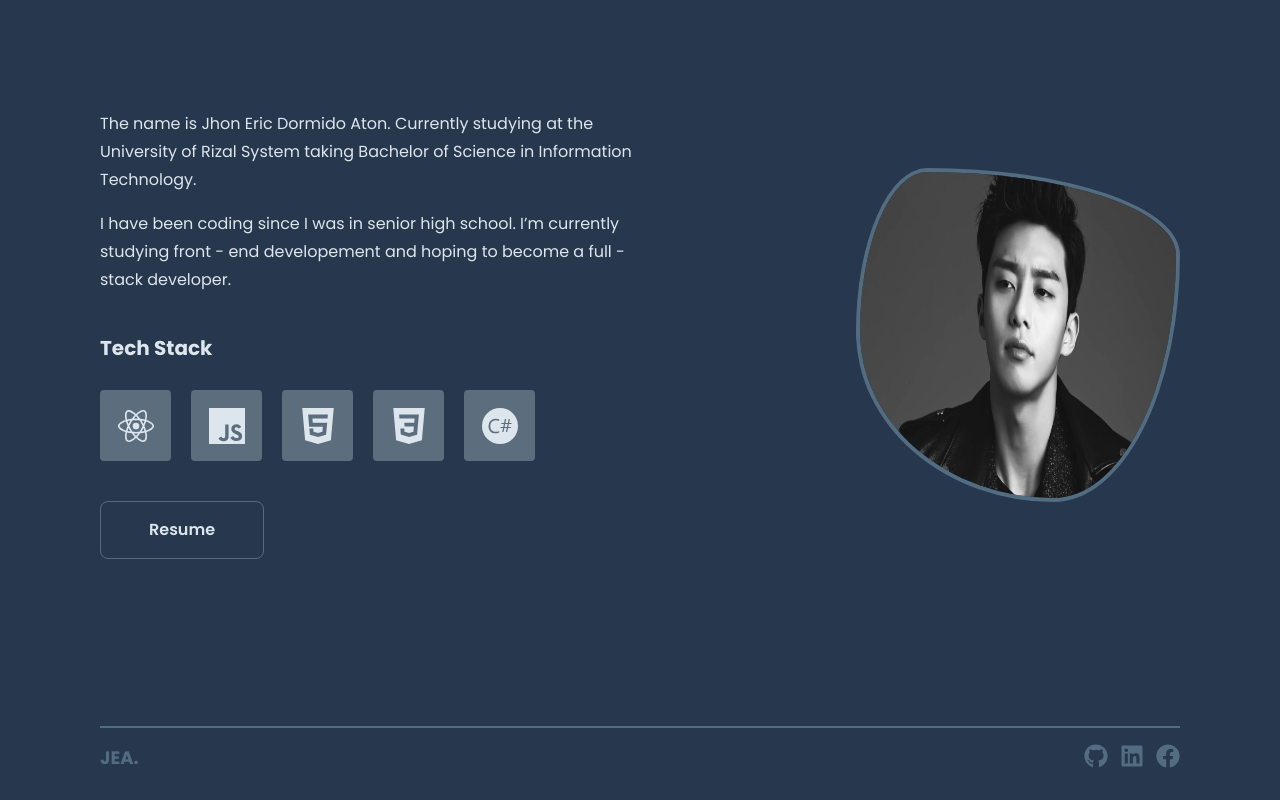
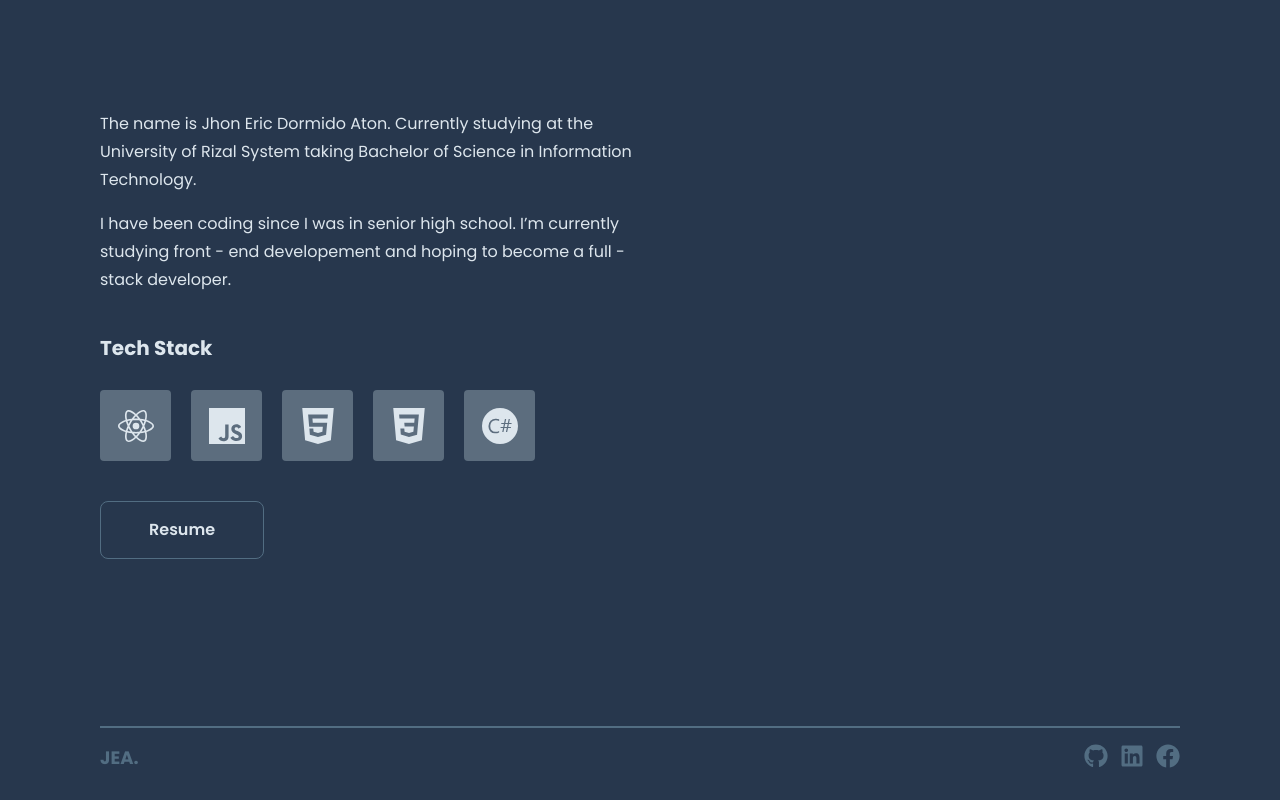
Before and after one commit to Jhoneric12/react-portfolio, a React (Vite) app: page / in a window 1280 px wide. Shown: the part 2456-3256 px from the top of the page. Built offline with nearby package versions, Linux system fonts and the light colour scheme; a web font is replaced by a local one.

Commit message:
remove about image

```diff
--- a/index.html
+++ b/index.html
@@ -7,7 +7,7 @@
     <link rel="preconnect" href="https://fonts.gstatic.com" crossorigin>
     <link href="https://fonts.googleapis.com/css2?family=Inika:wght@400;700&family=Poppins:ital,wght@0,100;0,200;0,300;0,400;0,500;0,600;0,700;0,800;0,900;1,100;1,200;1,300;1,400;1,500;1,600;1,700;1,800;1,900&display=swap" rel="stylesheet">
     <meta name="viewport" content="width=device-width, initial-scale=1.0" />
-    <title>Jhon Nigga</title>
+    <title>Jhon Eric V. Aton</title>
   </head>
   <body>
     <div id="root"></div>
--- a/src/sections/About.jsx
+++ b/src/sections/About.jsx
@@ -30,9 +30,9 @@ function About() {
                     <Button btnText = 'Resume'/>
                 </div>
             </div>
-            <div className="second w-[30%]">
+            {/* <div className="second w-[30%]">
                 <img className='my-img w-[20.875rem] h-[20.875rem] border-4 border-secondary' src={Me} alt="" />
-            </div>
+            </div> */}
         </div>
     </div>
   )
```
